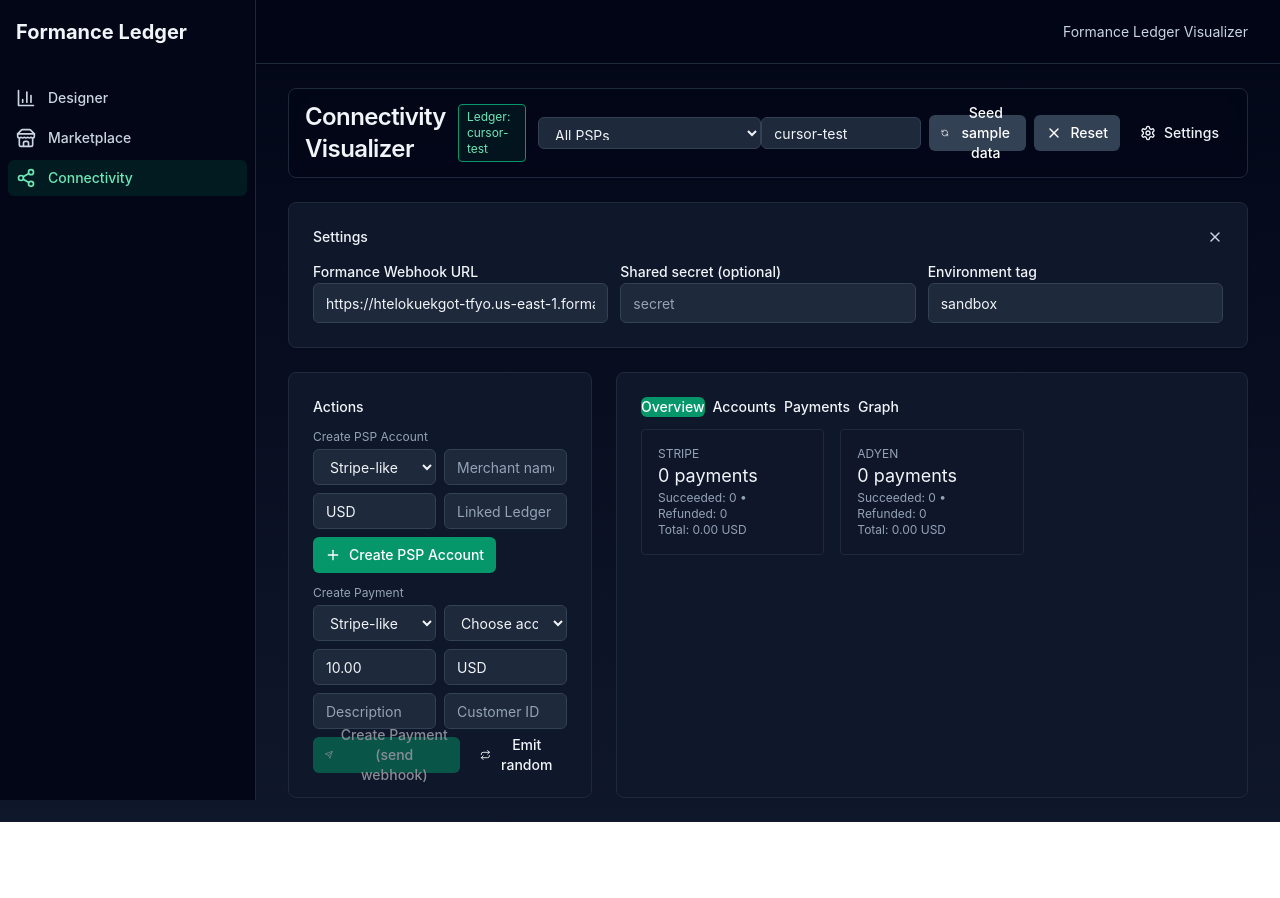
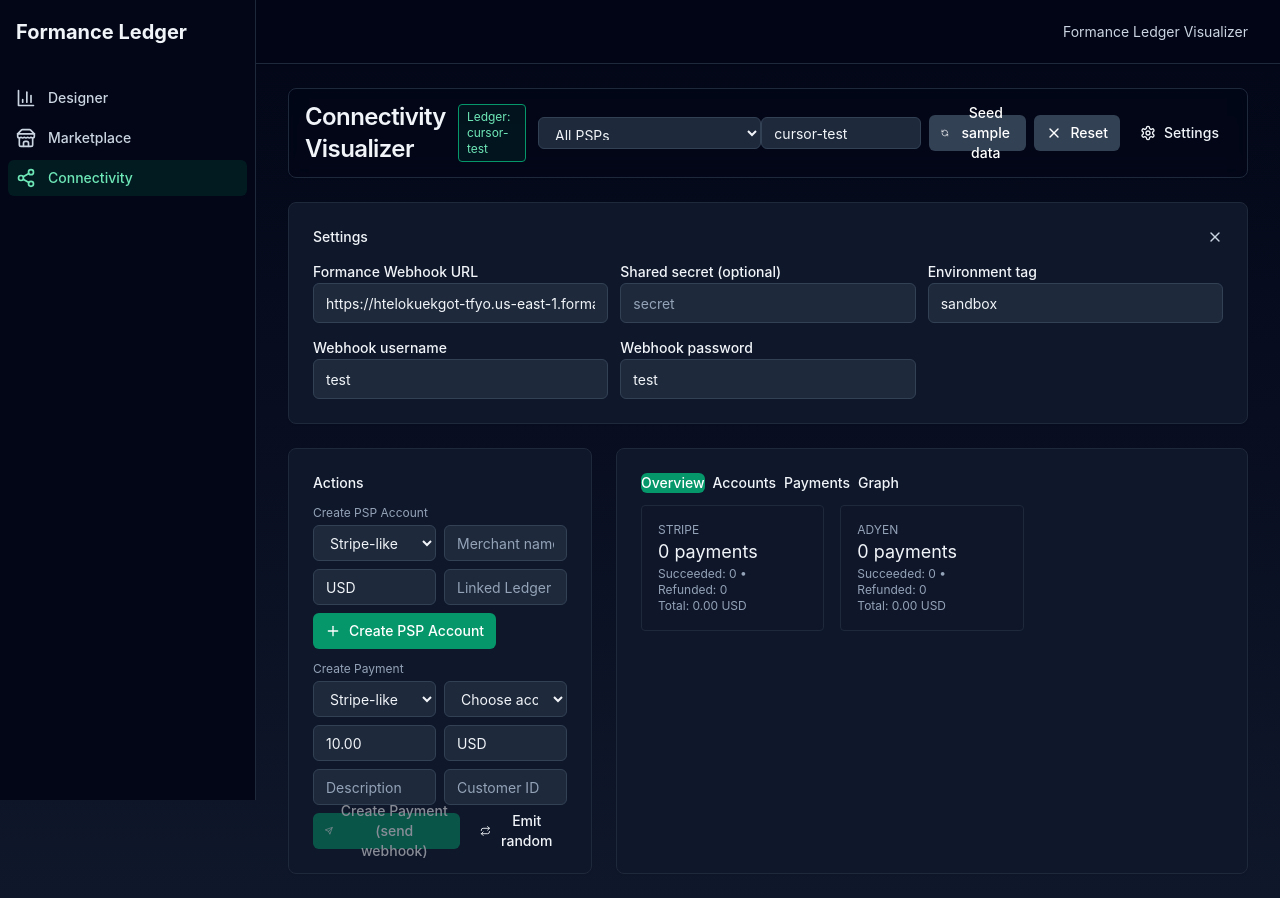
Before and after one commit to finn-mabie/formance-ledger-visualizer, a React (Vite) app: page /connectivity in a window 1280 px wide. Both pictures are taken after a click on the button "Settings". Before the commit the page ends 822 px from the top, so only its background shows below. Built offline with nearby package versions, Linux system fonts and the light colour scheme.

Commit message:
feat(connectivity): update default webhook URL; add Basic Auth settings and header

```diff
--- a/src/pages/ConnectivityVisualizer.tsx
+++ b/src/pages/ConnectivityVisualizer.tsx
@@ -70,9 +70,11 @@ export function ConnectivityVisualizer() {
   const [payments, setPayments] = useState<MockPayment[]>([])
   const [tab, setTab] = useState<'overview' | 'accounts' | 'payments' | 'graph'>('overview')
   const [settingsOpen, setSettingsOpen] = useState(false)
-  const [webhookUrl, setWebhookUrl] = useState<string>('https://htelokuekgot-tfyo.us-east-1.formance.cloud/api/payments/connectors/webhooks/adyen/eyJQcm92aWRlciI6ImFkeWVuIiwiUmVmZXJlbmNlIjoiNzgyNDVhNjMtNDJmNi00NzVkLWEyYTMtZDFjNjczNjg2NjI4In0/')
+  const [webhookUrl, setWebhookUrl] = useState<string>('https://htelokuekgot-tfyo.us-east-1.formance.cloud/api/payments/connectors/webhooks/adyen/eyJQcm92aWRlciI6ImFkeWVuIiwiUmVmZXJlbmNlIjoiZTFiMDI1MjYtOTM4Ny00ZmYzLThkODItNGQxZmY2ZjAyNzNlIn0/')
   const [webhookSecret, setWebhookSecret] = useState<string>('')
   const [environment, setEnvironment] = useState<string>('sandbox')
+  const [webhookUser, setWebhookUser] = useState<string>('test')
+  const [webhookPass, setWebhookPass] = useState<string>('test')
   const [creating, setCreating] = useState<{ account?: boolean; payment?: boolean; seeding?: boolean }>({})
   const [formAccount, setFormAccount] = useState<{ psp: Psp; merchantName: string; currency: string; linkedLedgerAccountId: string }>({ psp: 'stripe', merchantName: '', currency: 'USD', linkedLedgerAccountId: '' })
   const [formPayment, setFormPayment] = useState<{ psp: Psp; pspAccountId: string; amountMajor: string; currency: string; description: string; customerId: string }>({ psp: 'stripe', pspAccountId: '', amountMajor: '10.00', currency: 'USD', description: '', customerId: '' })
@@ -172,6 +174,12 @@ export function ConnectivityVisualizer() {
   const postWebhook = async (url: string, body: any) => {
     const raw = JSON.stringify(body)
     const headers: Record<string, string> = { 'Content-Type': 'application/json' }
+    if (webhookUser || webhookPass) {
+      try {
+        const token = btoa(`${webhookUser || ''}:${webhookPass || ''}`)
+        headers['Authorization'] = `Basic ${token}`
+      } catch {}
+    }
     if (webhookSecret) {
       const sig = await hmacSha256Hex(webhookSecret, raw)
       if (sig) headers['X-PSP-Signature'] = `sha256=${sig}`
@@ -340,6 +348,14 @@ export function ConnectivityVisualizer() {
             <div>
               <label className="label">Environment tag</label>
               <input className="input" value={environment} onChange={(e) => setEnvironment(e.target.value)} placeholder="sandbox" />
+            </div>
+            <div>
+              <label className="label">Webhook username</label>
+              <input className="input" value={webhookUser} onChange={(e) => setWebhookUser(e.target.value)} placeholder="test" />
+            </div>
+            <div>
+              <label className="label">Webhook password</label>
+              <input className="input" value={webhookPass} onChange={(e) => setWebhookPass(e.target.value)} placeholder="test" />
             </div>
           </div>
         </div>
```
